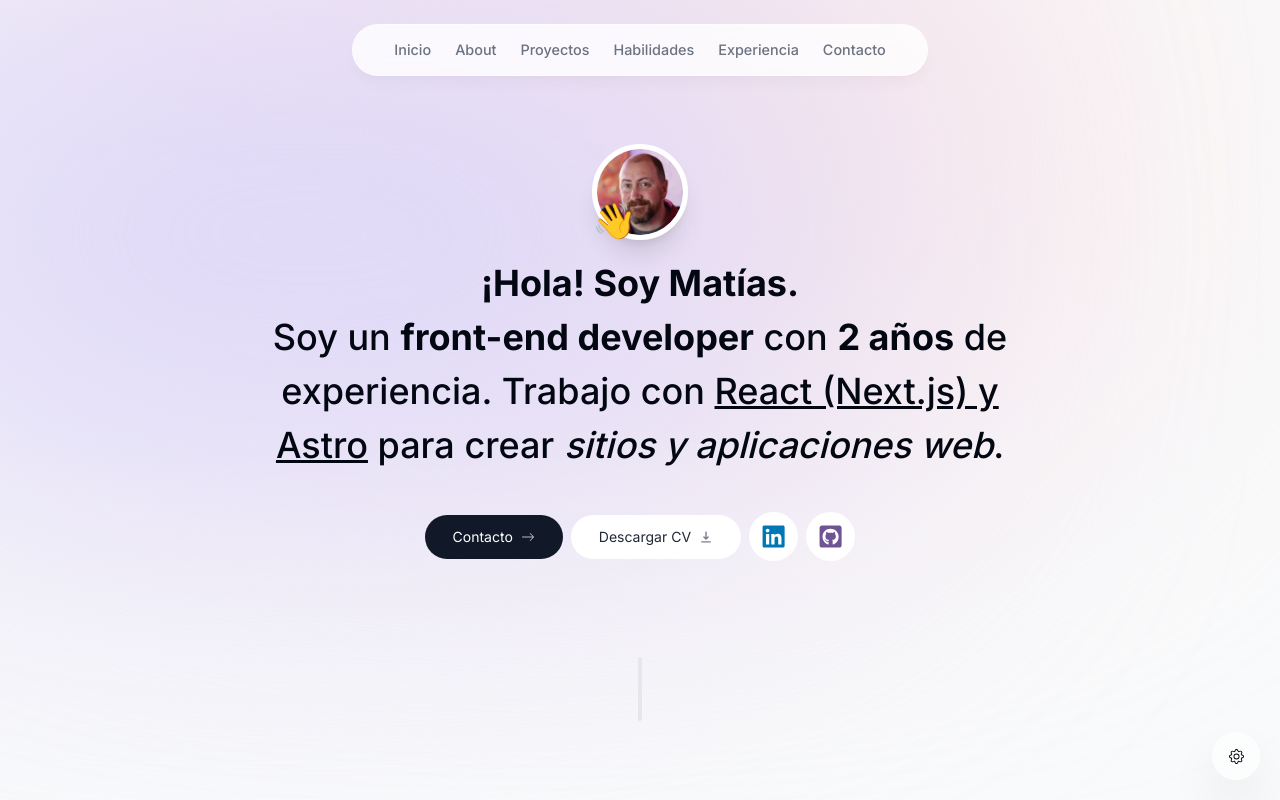
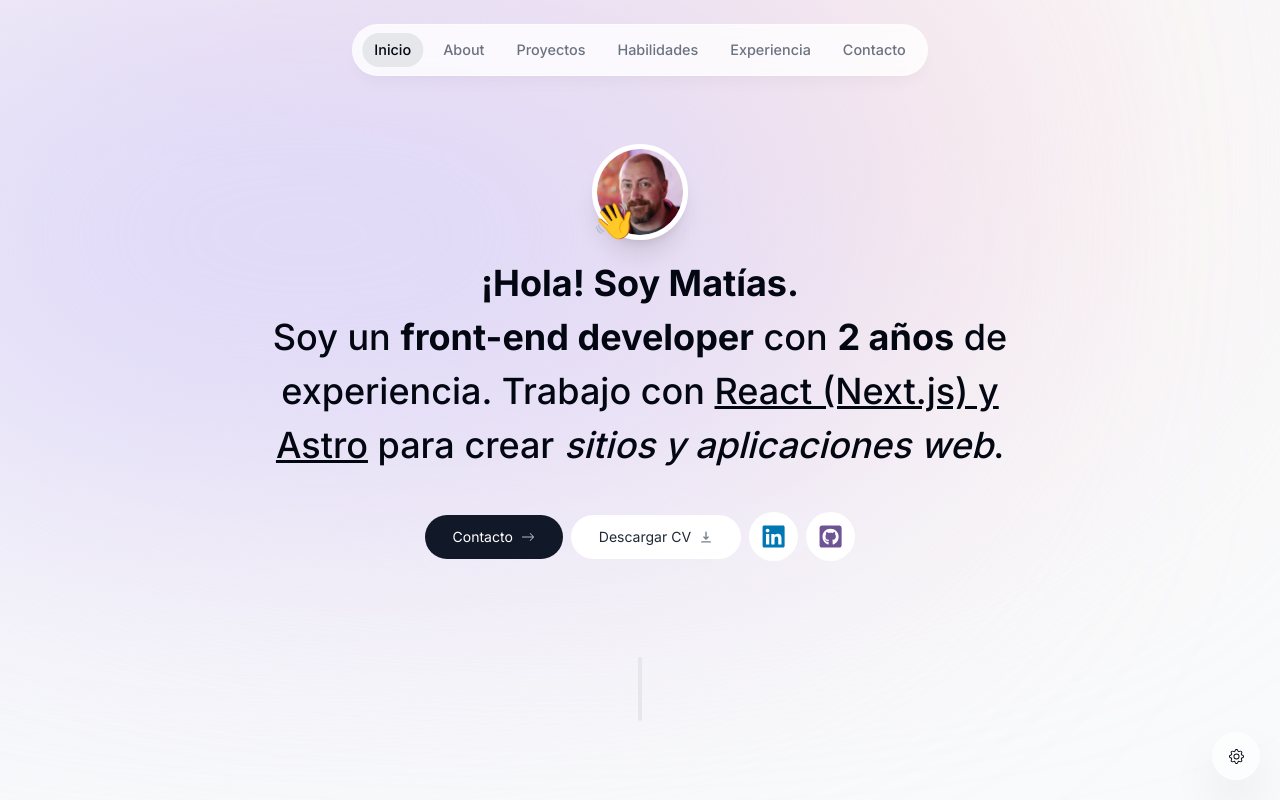
Before and after one commit to matiasbaldanza/portfolio-motion-taller, a Next.js app: page / in a window 1280 px wide. Shown: the top 800 px of the page. Built offline with nearby package versions, Linux system fonts and the light colour scheme.

Commit message:
feat: make nav show a section indicator on clic (TODO: make it move on scroll)

```diff
--- a/components/Header.tsx
+++ b/components/Header.tsx
@@ -1,12 +1,13 @@
-
-import React from "react"
+"use client"
+import React, { useState } from "react"
 import Link from "next/link"
 
 import { navLinks } from "@/lib/data"
 import clsx from "clsx";
-
+import { SectionContainerProps } from "./SectionContainer"
 
 export default function Header() {
+  const [activeSection, setActiveSection] = useState<SectionContainerProps["id"]>("home")
   return (
     <header className="z-[999] relative">
       <div
@@ -22,16 +23,32 @@ export default function Header() {
 
       </div>
       <nav className="flex fixed top-[0.15rem] left-1/2 h-12 -translate-x-1/2 py-2 sm:top-[1.7rem] sm:h-[initial] sm:py-0">
-        <ul className="flex w-[22rem] flex-wrap flex-wrap-balance items-center justify-center gap-y-1 gap-x-2 text-[0.9rem] font-medium text-gray-500 sm:w-[initial] sm:flex-nowrap sm:gap-6">
+        <ul className="flex w-[22rem] flex-wrap flex-wrap-balance items-center justify-center gap-y-1 gap-x-2 text-[0.9rem] font-medium text-gray-500 sm:w-[initial] sm:flex-nowrap">
           {navLinks.map((link) => (
-            <li key={link.href} className="relative flex items-center justify-center h-3/4">
+            <li
+              key={link.href}
+              className="relative flex items-center justify-center h-3/4"
+            >
               <Link
                 className={clsx(
-                  "flex w-full items-center justify-center py-3 px-3 sm:px-0 hover:text-gray-950 transition dark:text-gray-400 dark:hover:text-gray-100",
+                  "flex w-full items-center justify-center px-3 py-3 hover:text-gray-950 transition dark:text-gray-400 dark:hover:text-gray-100",
+                  {
+                    "text-gray-950 dark:text-gray-200":
+                      activeSection === link.href.slice(1) as SectionContainerProps["id"],
+                  }
                 )}
                 href={link.href}
+                onClick={() => {
+                  setActiveSection(link.href.slice(1) as SectionContainerProps["id"])
+                }}
               >
                 {link.name}
+
+                {link.href === `#${activeSection}` && (
+                  <span
+                    className="absolute inset-0 bg-gray-200 rounded-full -z-10 dark:bg-gray-900"
+                  />
+                )}
               </Link>
             </li>
           ))}
```
